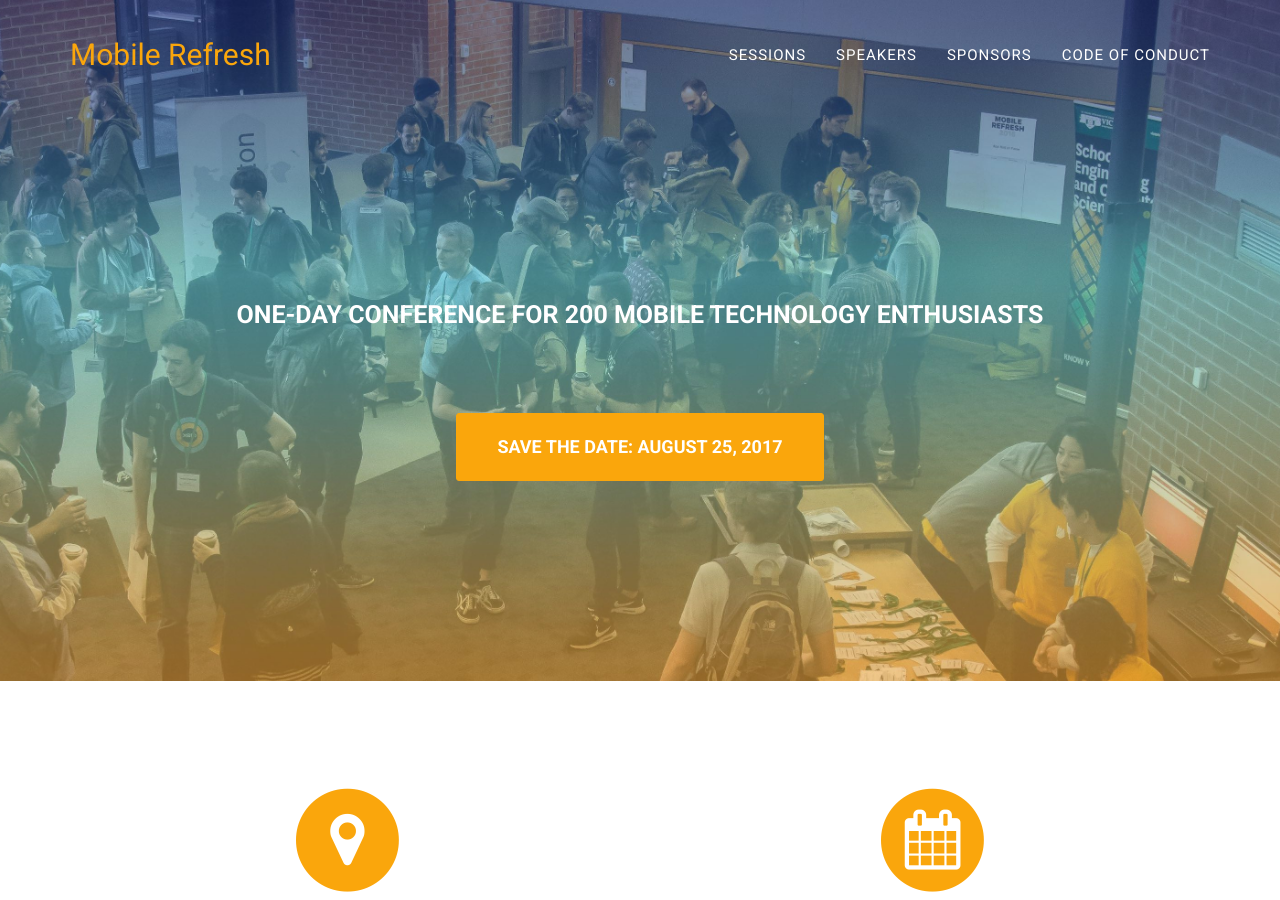
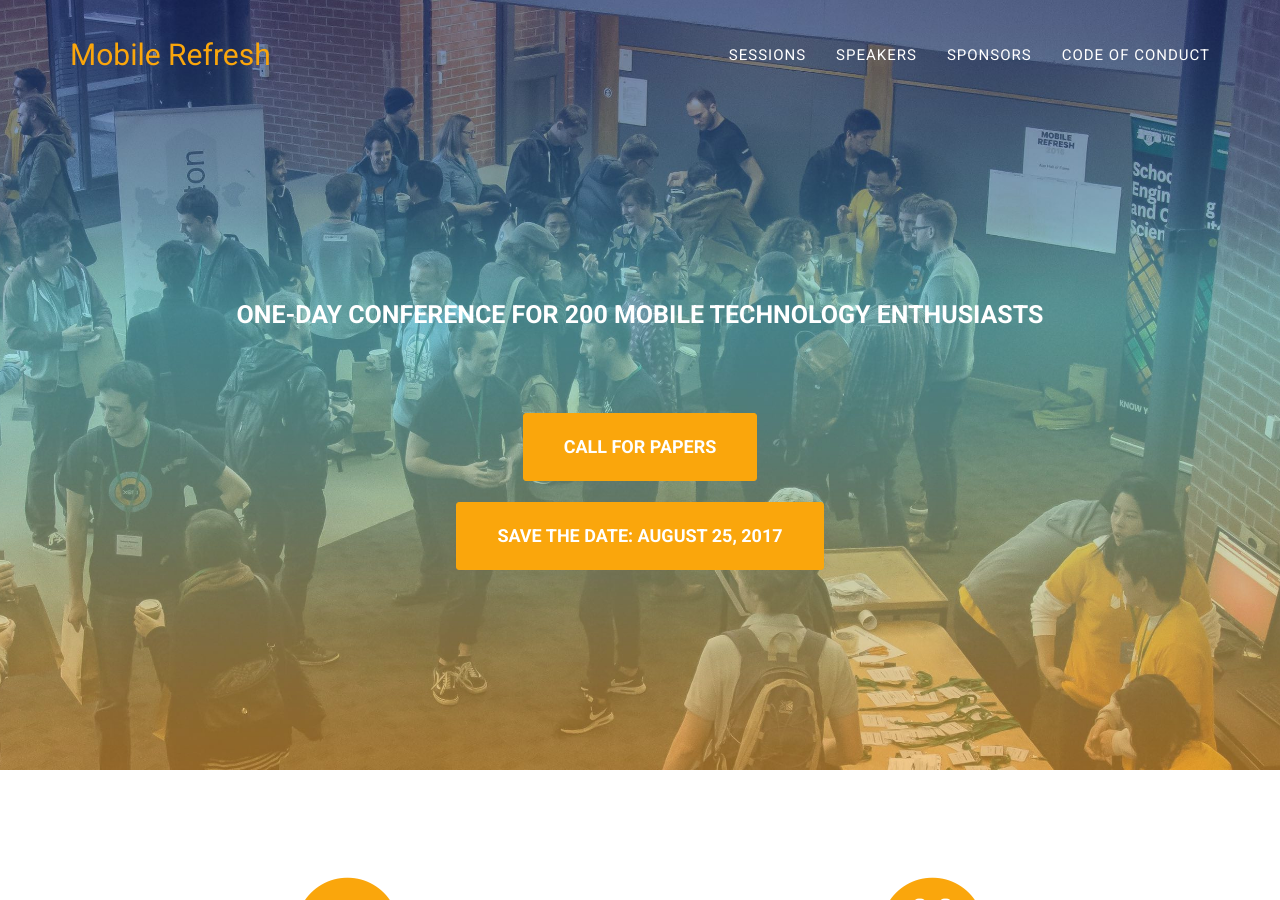
Before and after one commit to MostafaGazar/MostafaGazar.github.io, a Jekyll site: the page built from index.html, in a window 1280 px wide and 900 px high. Built offline with Jekyll 4.4.1, drawn with Linux system fonts in a browser that asks for light colours; some web fonts are replaced.

Commit message:
Update Call for Papers and Sponsors

```diff
--- a/_includes/header.html
+++ b/_includes/header.html
@@ -51,6 +51,8 @@
                 <div class="intro-heading">One-day conference for 200 mobile technology enthusiasts</div>
                 <!-- <div class="intro-lead-in">Thanks to all the attendees and supporters of Mobile Refresh</div> -->
                 <br/><br/>
+                <a href="https://docs.google.com/forms/d/e/1FAIpQLSftuUDYjl6kUVGuv162yKT5hOsLVR5lSc95Fg13eq1TjKxaqw/viewform" target="_blank" class="page-scroll btn btn-xl">Call for Papers</a>
+                <br/><br/>
                 <a href="https://www.google.com/calendar/render?action=TEMPLATE&text=Mobile+Refresh+2017&dates=20170825T074500/20170825T173000&ctz=Pacific/Auckland&details=Check+back+soon,+http://mrw.gdg.nz&location=Wellington,+New+Zealand&sf=true&output=xml" target="_blank" class="page-scroll btn btn-xl">Save the Date: August 25, 2017</a>
                 <!-- a href="https://mobile-refresh-2017.lilregie.com/" target="_blank" class="page-scroll btn btn-xl">Register</a -->
                 <!-- <a href="http://on.gdg.nz/MRW2017" target="_blank" class="page-scroll btn btn-xl">Photos</a> -->
--- a/_includes/sponsors.html
+++ b/_includes/sponsors.html
@@ -33,19 +33,17 @@
             </span>
           </a>
 
-          <a href="http://www.powershop.com/" target="_blank">
+          <!--a href="http://www.powershop.com/" target="_blank">
             <span class="fa-stack fa-5x">
-                <!-- <i class="fa fa-circle fa-stack-2x sponsor-bg"></i> -->
                 <i class="fa fa-stack-1x fa-inverse"><img src="{{ site.baseurl }}img/sponsors/powershop.jpeg"/></i>
             </span>
           </a>
 
           <a href="http://www.xero.com/" target="_blank">
             <span class="fa-stack fa-5x">
-                <!-- <i class="fa fa-circle fa-stack-2x sponsor-bg"></i> -->
                 <i class="fa fa-stack-1x fa-inverse"><img src="{{ site.baseurl }}img/sponsors/xero.png"/></i>
             </span>
-          </a>
+          </a-->
 
           <a href="http://www.lilregie.com/" target="_blank">
             <span class="fa-stack fa-5x">
```
